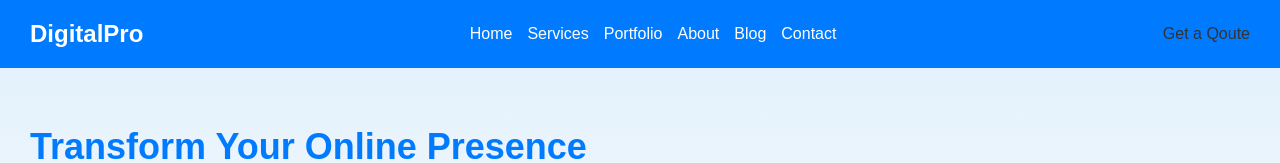
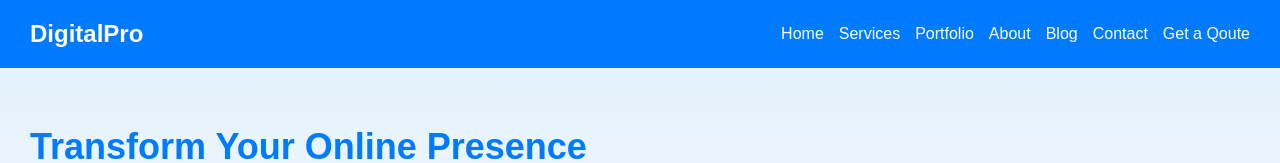
Before and after one commit to ManjitPython/manjitPython.github.io, a plain HTML site: page index.html in a window 1280 px wide. Shown: the top 163 px of the page. Drawn offline with Linux system fonts and the light colour scheme.

Commit message:
Update index.html

```diff
--- a/index.html
+++ b/index.html
@@ -18,10 +18,10 @@
                 <li><a href="about.html">About</a></li>
                 <li><a href="blog.html">Blog</a></li>
                 <li><a href="contactus.html">Contact</a></li>
+                <li><a href="contactus.html">Get a Qoute</a></li>
             </ul>
         </nav>
-       <a href="services.html" class="button">Get a Qoute </a>
-    </header>
+          </header>
 
     <!-- Hero Section -->
     <section class="hero">
```
